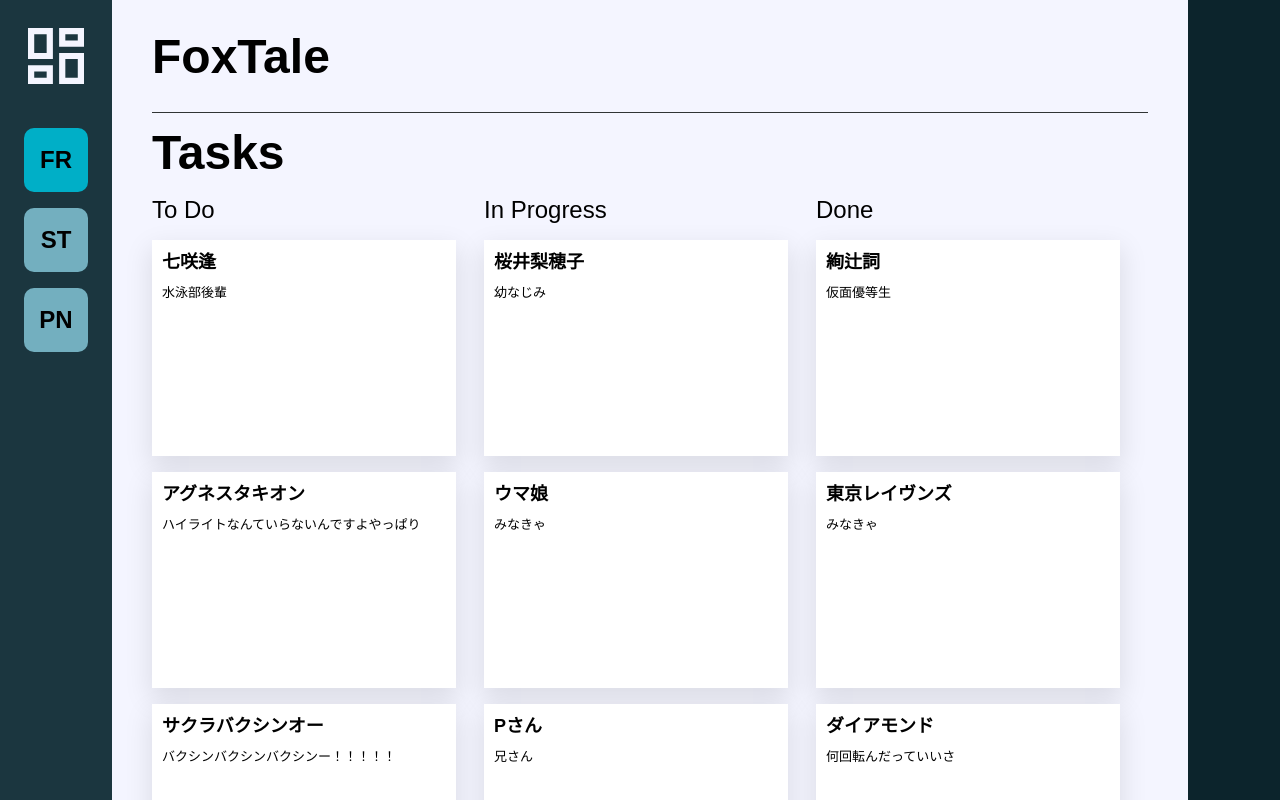
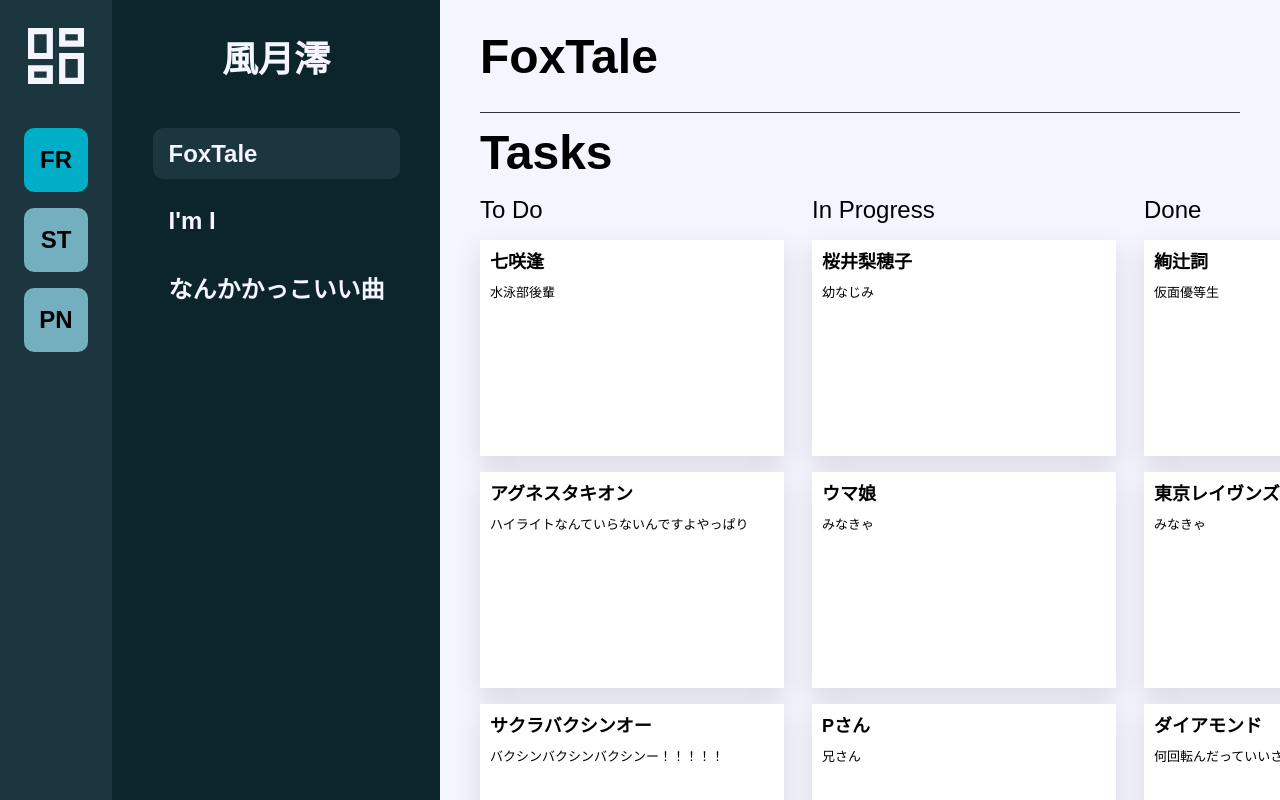
Before and after one commit to wakaholi/halibote, a React (Create React App) app: page / in a window 1280 px wide. Built offline with nearby package versions, Linux system fonts and the light colour scheme.

Commit message:
Boardを選択できるコンポーネントを追加

```diff
--- a/src/App.tsx
+++ b/src/App.tsx
@@ -3,6 +3,7 @@ import styled from 'styled-components';
 import { DragDropContext, DropResult } from 'react-beautiful-dnd';
 import Kanban from './Kanban';
 import Project from './Project';
+import Boards from './Boards';
 import { useKanbanContents } from './hooks/kanbanContents';
 
 const AppContainer = styled.div`
@@ -40,6 +41,7 @@ const App: React.FC = () => {
     <DragDropContext onDragEnd={onDragEnd}>
       <AppContainer>
         <Project />
+        <Boards />
         <Kanban
           kanbanContents={kanbanContents}
           updateKanbanContents={updateKanbanContents}
--- /dev/null
+++ b/src/Boards.tsx
@@ -0,0 +1,72 @@
+import React from 'react';
+import styled from 'styled-components';
+
+const BoardsContainer = styled.div`
+  align-items: center;
+  background-color: #0c242c;
+  display: flex;
+  flex-flow: column;
+  height: 100vh;
+  overflow-y: scroll;
+  width: 328px;
+`;
+
+const ProjectNameArea = styled.div`
+  align-items: center;
+  display: flex;
+  height: 112px;
+`;
+
+const ProjectName = styled.div`
+  color: #f4f5ff;
+  font-size: 36px;
+  font-weight: bold;
+`;
+
+const BoardNameContainer = styled.div`
+  align-items: center;
+  background-color: #0c242c;
+  border-radius: 10px;
+  display: flex;
+  height: 51px;
+  margin-top: 16px;
+  width: 247px;
+`;
+
+const SelectedBoardNameContainer = styled.div`
+  align-items: center;
+  background-color: #1b363f;
+  border-radius: 10px;
+  display: flex;
+  height: 51px;
+  margin-top: 16px;
+  width: 247px;
+`;
+
+const BoardLabel = styled.div`
+  color: #f4f5ff;
+  font-size: 24px;
+  font-weight: bold;
+  margin-left: 16px;
+`;
+
+const Boards: React.FC = () => {
+  return (
+    <BoardsContainer>
+      <ProjectNameArea>
+        <ProjectName>風月澪</ProjectName>
+      </ProjectNameArea>
+      <SelectedBoardNameContainer>
+        <BoardLabel>FoxTale</BoardLabel>
+      </SelectedBoardNameContainer>
+      <BoardNameContainer>
+        <BoardLabel>I&apos;m I</BoardLabel>
+      </BoardNameContainer>
+      <BoardNameContainer>
+        <BoardLabel>なんかかっこいい曲</BoardLabel>
+      </BoardNameContainer>
+    </BoardsContainer>
+  );
+};
+
+export default Boards;
--- a/src/Kanban/index.tsx
+++ b/src/Kanban/index.tsx
@@ -5,6 +5,7 @@ import { CardContent } from '../domain/CardContent';
 
 const KanbanContainer = styled.div`
   background-color: #f4f5ff;
+  flex: 1;
   height: 100vh;
   overflow-y: scroll;
   padding: 0 40px;
```
